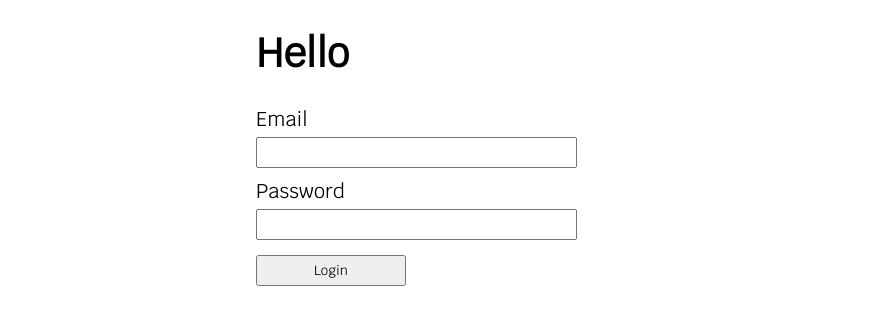
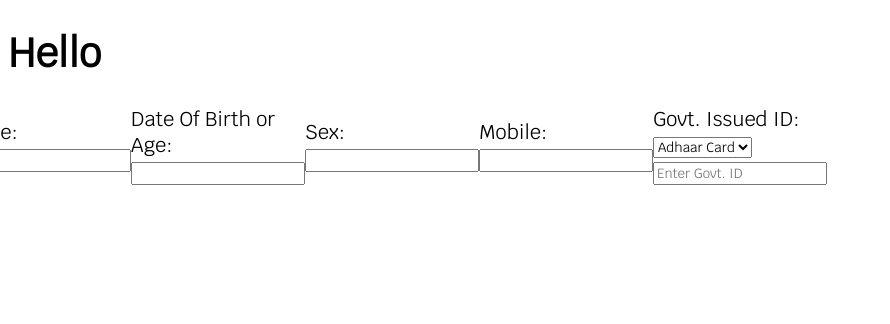
Before and after one commit to Somavik99/HForm-UI, a React (Vite) app: page / in a window 1280 px wide. Shown: the top 324 px of the page, without its empty margins (0-890 px from the left). Built offline with nearby package versions, Linux system fonts and the light colour scheme; a web font is replaced by a local one.

Commit message:
Form Rendering

```diff
--- a/src/Components/Forms/Forms.jsx
+++ b/src/Components/Forms/Forms.jsx
@@ -1,34 +1,12 @@
-import { useForm } from "react-hook-form";
+import PersonalDetails from "./PersonalDetails/PersonalDetails"
+
 
 const Forms = () => {
-  const {
-    register,
-    handleSubmit,
-    formState: { errors },
-  } = useForm();
-
-  const onSubmit = (data) => {
-    console.log(data);
-  };
-
   return (
     <div>
-      <form onSubmit={handleSubmit(onSubmit)}>
-        <div className="form-control">
-          <label>Email</label>
-          <input type="text" name="email"  {...register("email")} />
-        </div>
-        <div className="form-control">
-          <label>Password</label>
-          <input type="password" name="password" {...register("password")} />
-        </div>
-        <div className="form-control">
-          <label></label>
-          <button type="submit">Login</button>
-        </div>
-      </form>
+      <PersonalDetails/>
     </div>
-  );
-};
+  )
+}
 
-export default Forms;
+export default Forms
--- /dev/null
+++ b/src/Components/Forms/PersonalDetails/GvtIssueId/GovtIssueId.jsx
@@ -0,0 +1,19 @@
+import "./GovtIssuedId.css"
+
+const GovtIssueId = () => {
+  return (
+    <div>
+      <select placeholder="ID Type">
+        <option value="Adhaar" itemType="Adhaar">
+          Adhaar Card
+        </option>
+        <option value="Pan" id="Pan">
+          Pan Card
+        </option>
+      </select>
+      <input type="text" placeholder="Enter Govt. ID" />
+    </div>
+  );
+};
+
+export default GovtIssueId;
--- /dev/null
+++ b/src/Components/Forms/PersonalDetails/PersonalDetails.css
@@ -0,0 +1,6 @@
+.PersonalDetails{
+    display: flex;
+    justify-content: center;
+    align-items: center;
+flex-direction: row;
+}
--- /dev/null
+++ b/src/Components/Forms/PersonalDetails/PersonalDetails.jsx
@@ -0,0 +1,32 @@
+import GovtIssueId from "./GvtIssueId/GovtIssueId";
+import "./PersonalDetails.css"
+const PersonalDetails = () => {
+  return (
+    <div>
+        <div className="PersonalDetails">
+      <div >
+        <span>Name:</span>
+        <input type="text" />
+      </div>
+      <div>
+        <span>Date Of Birth or Age:</span>
+        <input type="text" />
+      </div>
+      <div>
+        <span>Sex:</span>
+        <input type="text" />
+      </div>
+      <div>
+        <span>Mobile:</span>
+        <input type="text" />
+      </div>
+      <div>
+        <span>Govt. Issued ID:</span>
+        <GovtIssueId/>
+      </div>
+      </div>
+    </div>
+  );
+};
+
+export default PersonalDetails;
--- a/src/index.css
+++ b/src/index.css
@@ -7,7 +7,7 @@ body {
     Ubuntu, Cantarell, "Open Sans", "Helvetica Neue", sans-serif;
   font-size: 20px;
   width: 60%;
-  margin: 10px auto;
+
 }
 
 .errorMsg {
```
Also changed, not shown: src/Components/Forms/PersonalDetails/GvtIssueId/GovtIssuedId.css (added).
